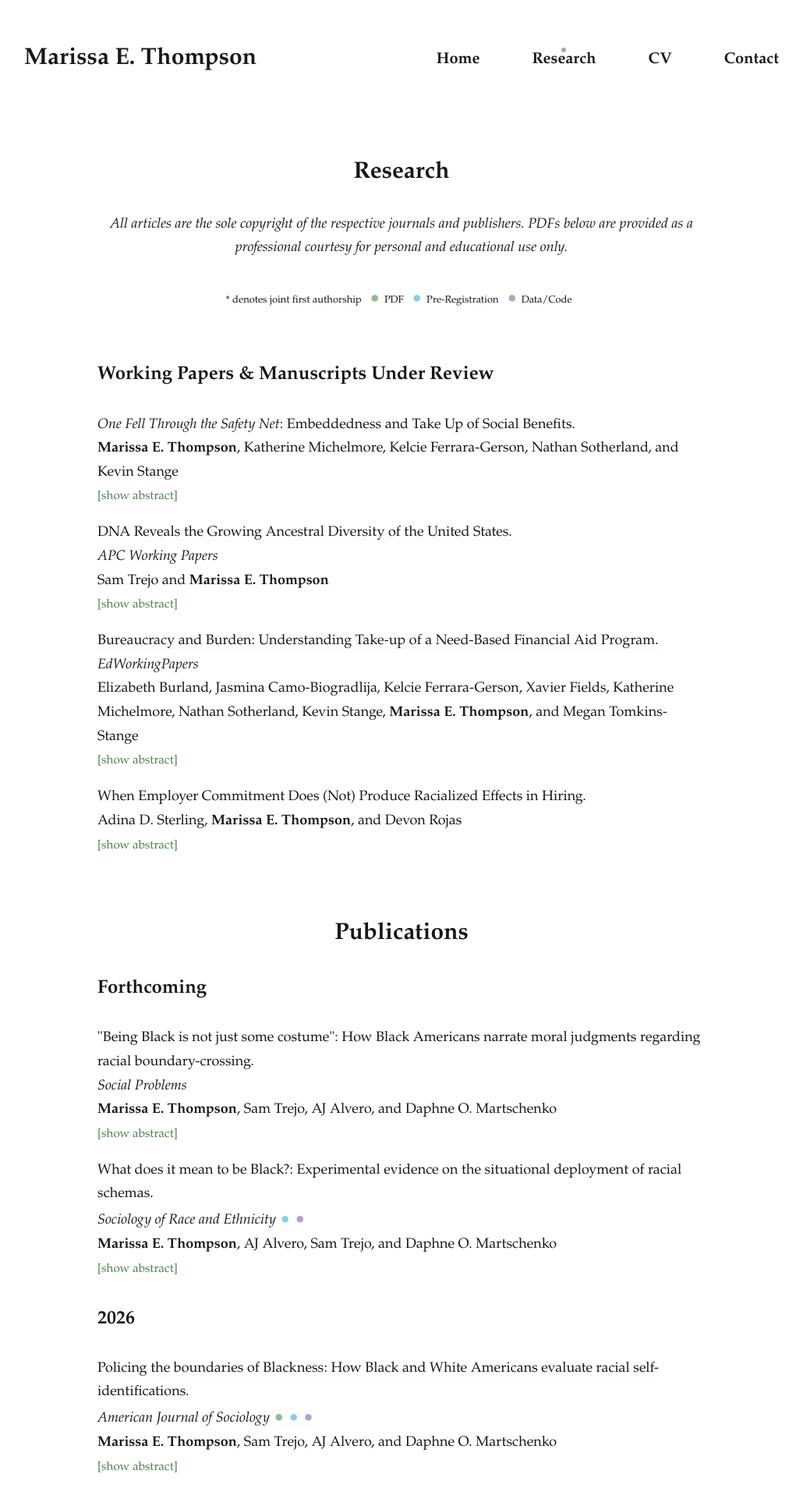
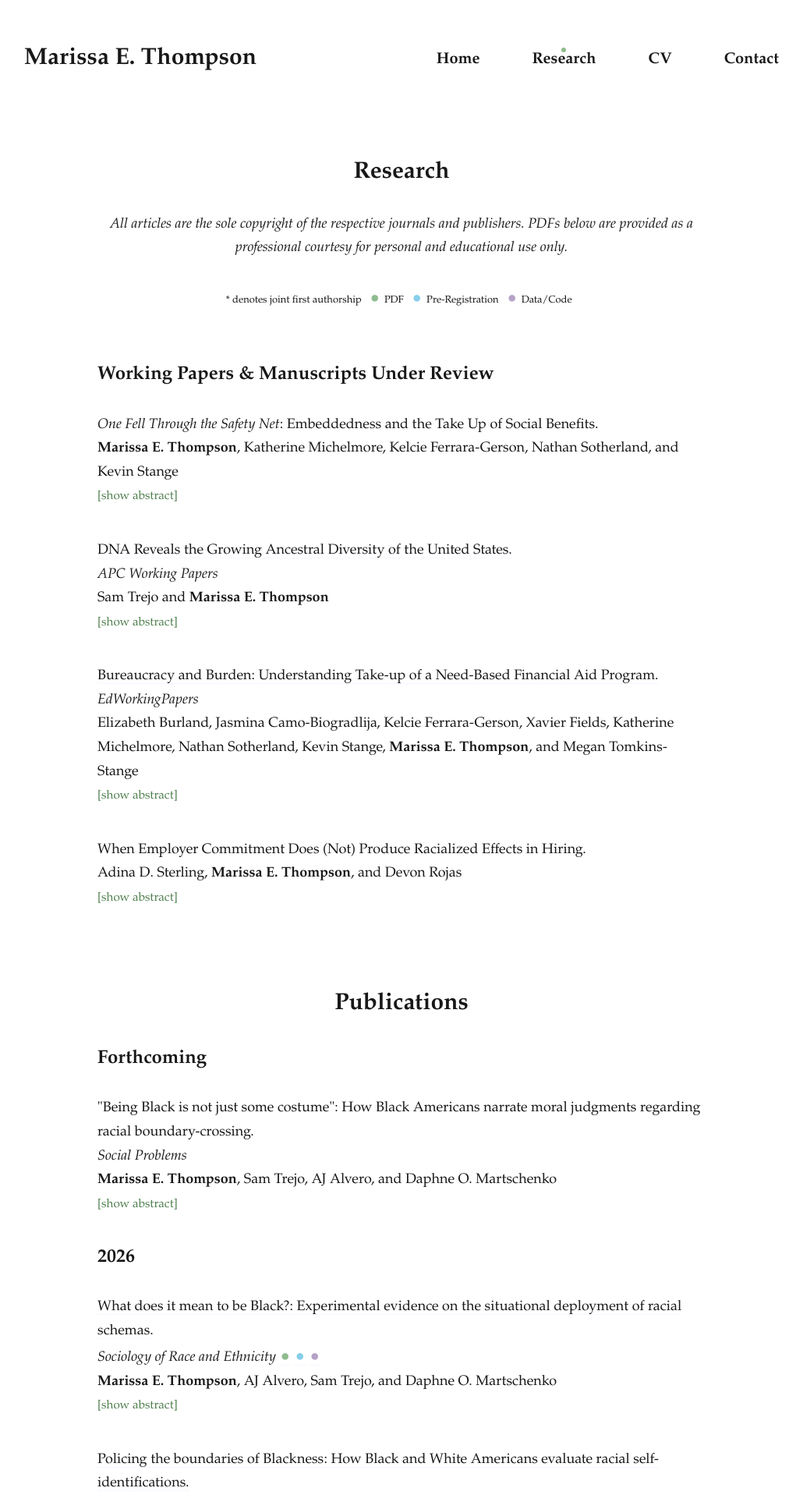
Before and after one commit to marissaethompson/marissaethompson.github.io, a Jekyll site: the page built from _pages/research.md, in a window 1280 px wide. Shown: the top 1917 px of the page at 78% size, without its empty margins (125-1155 px from the left). Built offline with Jekyll 4.4.1, drawn with Linux system fonts in a browser that asks for light colours; nearby versions of some CDN libraries; some web fonts are replaced.

Commit message:
august_5_2026

```diff
--- a/_pages/research.md
+++ b/_pages/research.md
@@ -5,6 +5,11 @@ permalink: /research/
 image:
 ---
 <meta name="robots" content="noindex">
+<style>
+details {
+  margin-bottom: 2.25em;
+}
+</style>
 # <center>Research</center>
 <!--Broadly, my research examines the processes that both generate and reduce inequality. For instance, I investigate the collective consequences of seemingly individual decisions; how boundaries between social groups are maintained and negotiated; and the entrenched nature of educational and labor market stratification. My work not only seeks to understand persistent social problems but also to identify policies and practices to reduce inequality. My research has been published in journals such as the <i>American Journal of Sociology</i>, <i>PNAS</i>, <i>Social Forces</i>, <i>Sociological Science</i>, and <i>Sociology of Education</i>. In addition, my work has been supported by generous funding from the Russell Sage Foundation (RSF), the Gates Foundation, the National Academy of Education (NAEd), the Spencer Foundation, and the Institute of Education Sciences (IES).-->
 <!---->
@@ -29,7 +34,7 @@ image:
 ## Working Papers & Manuscripts Under Review
 <details>
 <summary>
-<i>One Fell Through the Safety Net</i>: Embeddedness and Take Up of Social Benefits.<br>
+<i>One Fell Through the Safety Net</i>: Embeddedness and the Take Up of Social Benefits.<br>
 <b>Marissa E. Thompson</b>, Katherine Michelmore, Kelcie Ferrara-Gerson, Nathan Sotherland, and Kevin Stange
 </summary>
 <p class="abstract">The U.S. social safety net comprises a patchwork quilt of welfare programs, but not all eligible beneficiaries receive aid. Incomplete take-up suggests that some children and families are not receiving access to the education, healthcare, housing, and income needed to break the cycle of poverty and may reflect unequal burdens in accessing benefits. We examine incomplete take-up using the case of Michigan’s largest need-based financial aid program, where eligibility is based on childhood Medicaid participation. Somewhat surprisingly, we find that economic disadvantage—proxied by duration of childhood on Medicaid—is positively associated with take-up, suggesting that those most in need have highest take-up rates. While prior work has focused on the relationship between individuals and single programs in isolation, we illustrate how embeddedness (both of individuals within programs and individuals within communities) can help explain patterns of incomplete benefit take-up. Those with consistent safety net attachment—continuous Medicaid enrollment and participation in other programs like food stamps—have higher take-up than those with inconsistent attachment, despite similar need. Additionally, community-level take-up among the network of one’s peers is associated with individual take-up patterns. Overall, we argue that policies to improve take-up might be more effective if safety net take-up is considered collectively rather than individually.</p>
@@ -73,16 +78,16 @@ Adina D. Sterling, <b>Marissa E. Thompson</b>, and Devon Rojas
 <p class="abstract">When is changing one’s racial self-identification perceived as a moral vs. an immoral act? We examine this question using free responses drawn from a nationally representative survey of Black Americans (n=760). To do so, we provided respondents with vignettes about a fictitious individual who has changed their racial self-identification after taking a genetic ancestry test. Further, we experimentally varied the context of the vignette between self-identification on a census and on a college scholarship application. We find that respondents who frame responses using moral opposition tend to do so when they infer that the vignette individual is not self-identifying consistently across settings. This rejection is especially salient in scarce resource contexts–where there may be opportunities for strategic self-identification–but are not exclusive to them. In contrast, when identifications are assumed to reflect a permanent shift in identity (particularly one that with a genuine embracement of Black culture and heritage), respondents instead validated the moral character of the vignette individual. We highlight a pattern that we term <i>racial consistency</i>: the perception that a change in one’s racial identity can be morally justified if it is durable and persists regardless of any benefits or hardships experienced. </p>
 </details>
 
+<h2>2026</h2>
+
 <details>
 <summary>
-What does it mean to be Black?: Experimental evidence on the situational deployment of racial schemas.<br>
-<i>Sociology of Race and Ethnicity</i>&nbsp;<a href="https://osf.io/dj9pt/registrations" target="_blank"><span style="font-size: 15pt; color:#87ceeb">●</span></a> <a href="https://osf.io/dj9pt/" target="_blank"><span style="font-size: 15pt; color:#b5a2c8">●</span></a><br>
+<a href="https://doi.org/10.1177/23326492261469562" target="_blank">What does it mean to be Black?: Experimental evidence on the situational deployment of racial schemas.</a><br>
+<i>Sociology of Race and Ethnicity</i>&nbsp;<a href="/research/Thompson_SRE_2026.pdf" target="_blank"><span style="font-size: 15pt; color:#8fbc8f">●</span></a> <a href="https://osf.io/dj9pt/registrations" target="_blank"><span style="font-size: 15pt; color:#87ceeb">●</span></a> <a href="https://osf.io/dj9pt/" target="_blank"><span style="font-size: 15pt; color:#b5a2c8">●</span></a><br>
 <b>Marissa E. Thompson</b>, AJ Alvero, Sam Trejo, and Daphne O. Martschenko
 </summary>
 <p class="abstract">How do Black Americans construct narratives about the meaning and boundaries of Blackness in America today? We leverage an original, nationally representative survey experiment among U.S.-born Black Americans (n=3,100) to examine (1) justifications used to validate or reject another’s racial self-identification as Black and (2) how situational cues shape these narratives. Using a vignette experiment and structural topic modeling, we find that both the social context (e.g., a census form vs. scholarship application) and the prior self-identification of the vignette individual affect the topics invoked by respondents, while genetic ancestry test information has no meaningful treatment effects. All told, we demonstrate that racial schemas—including frameworks emphasizing race as a personal choice or invoking the one-drop rule—are situationally deployed rather than fixed. We also highlight the limits of standard quantitative measures of racial classification, which do not entirely capture the nuanced ways that underlying narratives about race and belonging develop in contemporary Americans’ minds. </p>
 </details>
-
-<h2>2026</h2>
 
 <details>
 <summary>
```
Also changed, not shown: 4 other files.
